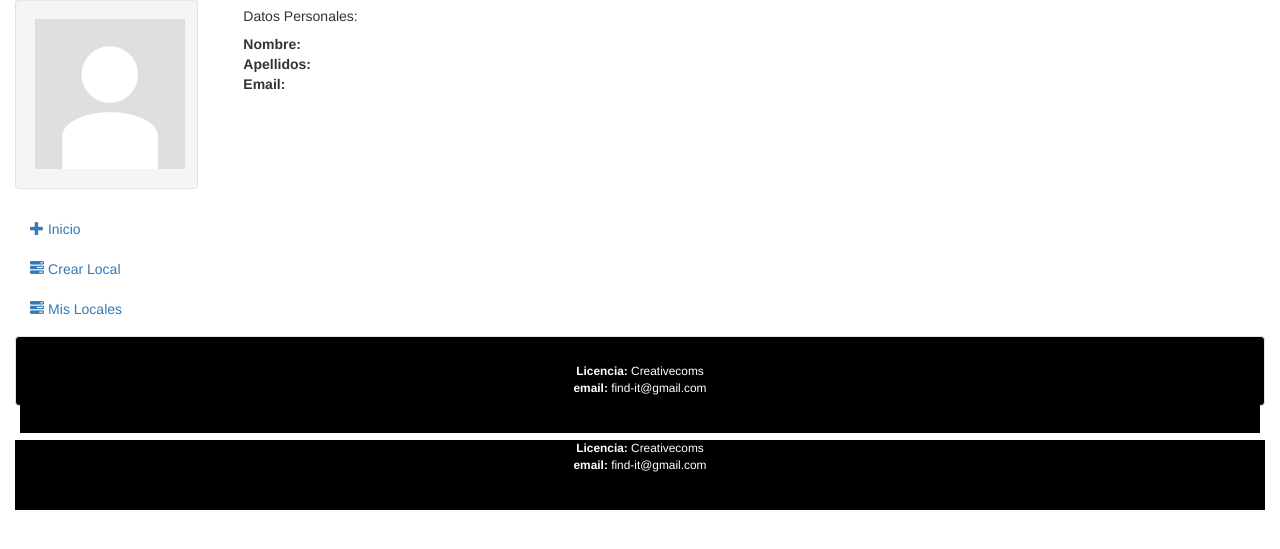
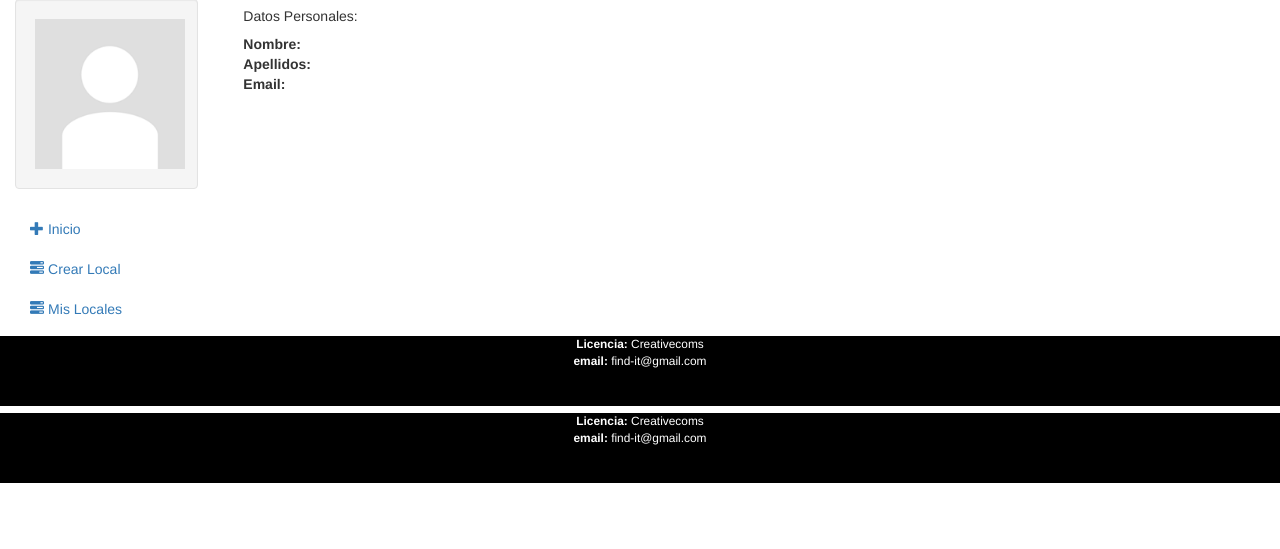
Before and after one commit to jlquichimbo/findit, a CodeIgniter app: page /findit/index.php/admin/index/index in a window 1280 px wide. Shown: the part 80-629 px from the top of the page. Run offline with CodeIgniter, Linux system fonts and the light colour scheme; the visitor is signed in with stand-in values (Sample User, id 1); data that the repository does not hold is empty; some libraries are stand-ins or nearby versions.

Commit message:
Footer esta modificado

```diff
--- a/application/views/portal/static/dashboard.php
+++ b/application/views/portal/static/dashboard.php
@@ -48,13 +48,10 @@
             </div>
         </div>
     </body>
-    <footer class="container-fluid well piePagina">
         <div class="row">
             <?php
             echo $footer;
             ?>
-        </div>
-    </footer>
     <script src="<?php echo base_url(); ?>complementos/frameworks/jquery.min.js"></script>
     <script src="<?php echo base_url(); ?>complementos/frameworks/bootstrap3.3.5/js/bootstrap.min.js"></script>
 </body>
```
Also changed, not shown: application/views/portal/static/footer.php (line endings or trailing spaces).
